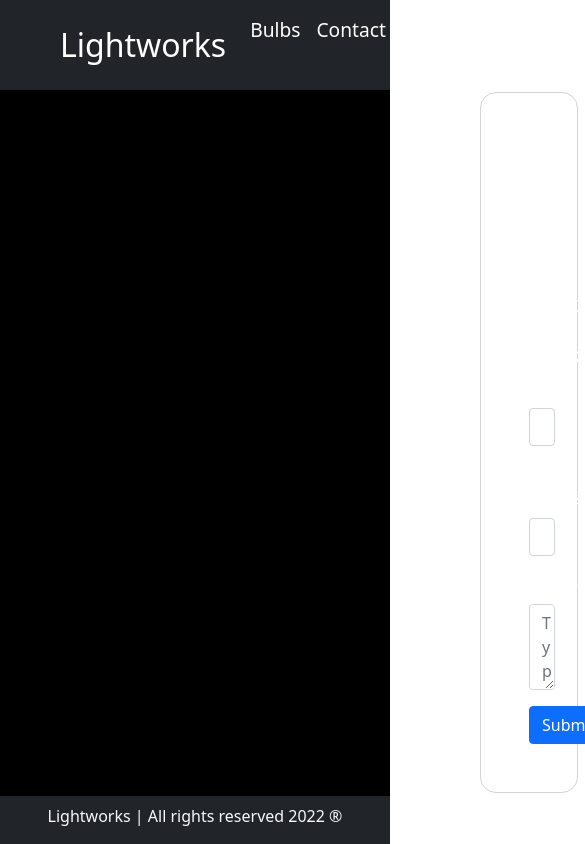
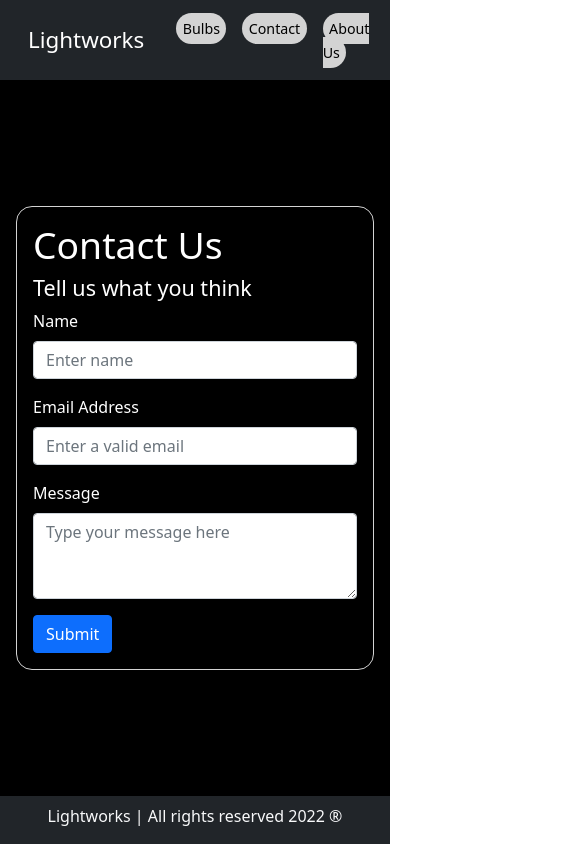
Before and after one commit to CipherKill/Lightworks-React, a React (Create React App) app: page /contact in a window 390 px wide. Shown: the top 844 px of the page, 585 px wide, since content can reach past the window. Built offline with nearby package versions, Linux system fonts and the light colour scheme.

Commit message:
made the contact page responsive

```diff
--- a/src/components/header/Header.jsx
+++ b/src/components/header/Header.jsx
@@ -7,7 +7,7 @@ function Header() {
       <Navbar bg='dark' variant='dark'>
         <Container fluid className='mx-5'>
           <Navbar.Brand href='/' className='brand-format'>Lightworks</Navbar.Brand>
-          <Nav className='ms-auto'>
+          <Nav className='ms-auto linkside'>
             <Nav.Link><Link to='/bulbs' className='linkformat'>Bulbs</Link></Nav.Link>
             <Nav.Link><Link to='/contact' className='linkformat'>Contact</Link></Nav.Link>
             <Nav.Link><Link to='/aboutus' className='linkformat'>About Us</Link></Nav.Link>
--- a/src/components/header/Headerstyle.css
+++ b/src/components/header/Headerstyle.css
@@ -11,3 +11,21 @@
 .brand-format{
     font-size:2rem !important;
 }
+
+@media only screen and (max-width:700px){
+    .brand-format{
+        font-size:1.4rem !important;
+        margin-left:-2rem;
+        margin-right:1.5rem !important;
+    }
+    .linkformat{
+        font-size:0.89rem;
+        background-color: lightgrey;
+        padding:0.4rem;
+        border-radius:1rem;
+        color:black;
+    }
+    .linkside{
+        margin-right:-2.5rem !important;
+    }
+}
--- a/src/components/pages/contactpage/Contact.css
+++ b/src/components/pages/contactpage/Contact.css
@@ -4,3 +4,10 @@
     padding:3rem;
     border-radius:1rem;
 }
+
+@media only screen and (max-width:700px){
+    .contact-main{
+        padding:1rem;
+        margin:0 1rem;
+    }
+}
```
